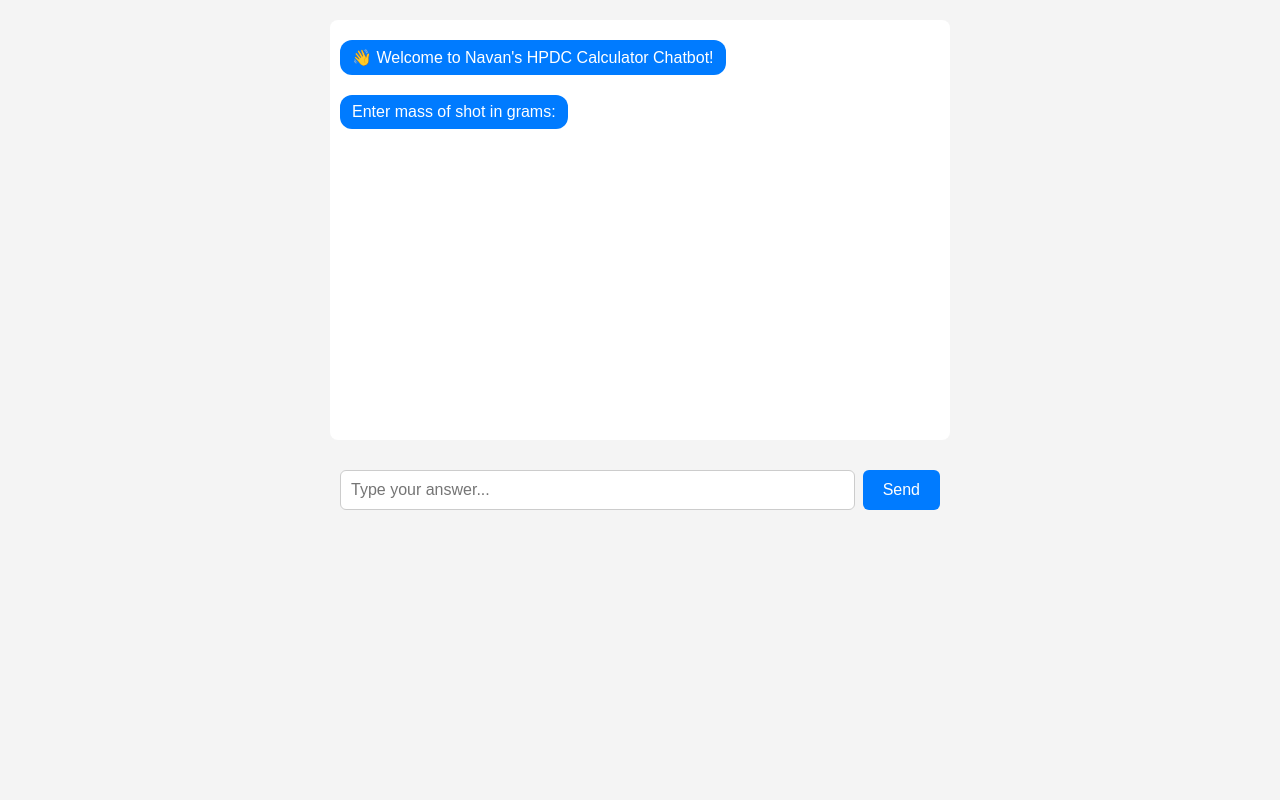
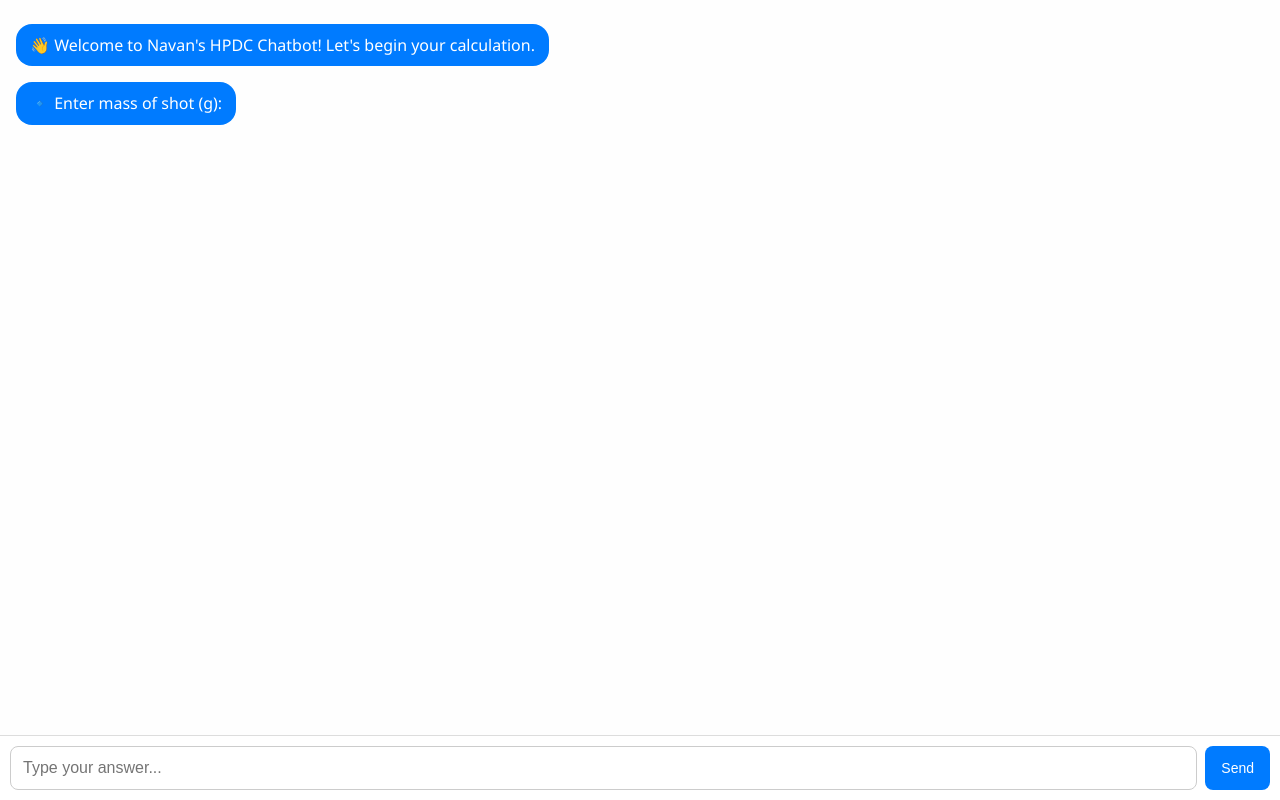
Before and after one commit to navankrish/hpdc, a plain HTML site: page index.html in a window 1280 px wide. Drawn offline with nearby package versions, Linux system fonts and the light colour scheme.

Commit message:
Update index.html
Adoptable to screensize

```diff
--- a/index.html
+++ b/index.html
@@ -2,18 +2,99 @@
 <html lang="en">
 <head>
   <meta charset="UTF-8" />
+  <meta name="viewport" content="width=device-width, initial-scale=1.0"/>
   <title>Navan's HPDC Calculator</title>
   <script src="https://cdnjs.cloudflare.com/ajax/libs/jspdf/2.5.1/jspdf.umd.min.js"></script>
   <style>
-    body { font-family: Arial, sans-serif; background: #f4f4f4; margin: 0; }
-    #chat { max-width: 600px; margin: 20px auto; background: white; padding: 10px; border-radius: 8px; height: 400px; overflow-y: auto; }
-    .message { margin: 10px 0; clear: both; }
-    .bot { color: white; background: #007bff; padding: 8px 12px; border-radius: 12px; display: inline-block; max-width: 80%; }
-    .user { color: #333; background: #ddd; padding: 8px 12px; border-radius: 12px; display: inline-block; max-width: 80%; float: right; }
-    #input-area { max-width: 600px; margin: 0 auto; display: flex; padding: 10px; }
-    #userInput { flex-grow: 1; padding: 10px; font-size: 16px; border-radius: 6px; border: 1px solid #ccc; }
-    #sendBtn, #downloadBtn { padding: 10px 20px; font-size: 16px; margin-left: 8px; cursor: pointer; border-radius: 6px; border: none; background: #007bff; color: white; }
-    #downloadBtn { display: none; }
+    body {
+      margin: 0;
+      font-family: 'Segoe UI', sans-serif;
+      background: #e9f0f5;
+      display: flex;
+      flex-direction: column;
+      height: 100vh;
+    }
+
+    #chat {
+      flex: 1;
+      overflow-y: auto;
+      padding: 16px;
+      background: #fefefe;
+      display: flex;
+      flex-direction: column;
+    }
+
+    .message {
+      margin: 8px 0;
+      max-width: 80%;
+      padding: 10px 14px;
+      border-radius: 16px;
+      line-height: 1.4;
+      animation: fadeIn 0.3s ease-in-out;
+    }
+
+    .bot {
+      background: #007bff;
+      color: white;
+      align-self: flex-start;
+    }
+
+    .user {
+      background: #f0f0f0;
+      color: #333;
+      align-self: flex-end;
+    }
+
+    @keyframes fadeIn {
+      from { opacity: 0; transform: translateY(10px); }
+      to { opacity: 1; transform: translateY(0); }
+    }
+
+    #input-area {
+      display: flex;
+      padding: 10px;
+      background: white;
+      border-top: 1px solid #ddd;
+    }
+
+    #userInput {
+      flex: 1;
+      padding: 12px;
+      font-size: 16px;
+      border: 1px solid #ccc;
+      border-radius: 8px;
+      outline: none;
+    }
+
+    button {
+      margin-left: 8px;
+      padding: 12px 16px;
+      font-size: 14px;
+      background-color: #007bff;
+      color: white;
+      border: none;
+      border-radius: 8px;
+      cursor: pointer;
+    }
+
+    button:hover {
+      background-color: #0056b3;
+    }
+
+    #downloadBtn {
+      display: none;
+    }
+
+    @media screen and (max-width: 600px) {
+      #userInput {
+        font-size: 14px;
+      }
+
+      button {
+        font-size: 12px;
+        padding: 10px 12px;
+      }
+    }
   </style>
 </head>
 <body>
@@ -37,27 +118,26 @@
   let resultText = '';
 
   const steps = [
-    { id: 'massShot', question: "Enter mass of shot in grams:" },
-    { id: 'origin', question: "Enter origin length in mm:" },
-    { id: 'castingWeight', question: "Enter casting weight in grams:" },
-    { id: 'overflowWeight', question: "Enter overflow weight in grams:" },
-    { id: 'plungerDia', question: "Enter plunger diameter in mm:" },
-    { id: 'biscuitThickness', question: "Enter biscuit thickness in cm:" },
-    { id: 'shotWeight', question: "Enter shot weight in grams:" },
-    { id: 'gateLength', question: "Enter gate length in mm:" },
-    { id: 'gateWidth', question: "Enter gate width in mm:" },
-    { id: 'fastShotSpeed', question: "Enter fast shot speed in m/s:" },
-    { id: 'injectionPressure', question: "Enter injection pressure in kg/cm²:" },
-    { id: 'pistonDia', question: "Enter piston diameter in cm:" },
-    { id: 'tpaPartArea', question: "Enter part area in cm²:" },
-    { id: 'tpaOverflowArea', question: "Enter overflow area in cm²:" },
-    { id: 'tpaRunnerArea', question: "Enter runner area in cm²:" },
+    { id: 'massShot', question: "🔹 Enter mass of shot (g):" },
+    { id: 'origin', question: "🔹 Enter origin length (mm):" },
+    { id: 'castingWeight', question: "🔹 Enter casting weight (g):" },
+    { id: 'overflowWeight', question: "🔹 Enter overflow weight (g):" },
+    { id: 'plungerDia', question: "🔹 Enter plunger diameter (mm):" },
+    { id: 'biscuitThickness', question: "🔹 Enter biscuit thickness (cm):" },
+    { id: 'shotWeight', question: "🔹 Enter shot weight (g):" },
+    { id: 'gateLength', question: "🔹 Enter gate length (mm):" },
+    { id: 'gateWidth', question: "🔹 Enter gate width (mm):" },
+    { id: 'fastShotSpeed', question: "🔹 Enter fast shot speed (m/s):" },
+    { id: 'injectionPressure', question: "🔹 Enter injection pressure (kg/cm²):" },
+    { id: 'pistonDia', question: "🔹 Enter piston diameter (cm):" },
+    { id: 'tpaPartArea', question: "🔹 Enter part area (cm²):" },
+    { id: 'tpaOverflowArea', question: "🔹 Enter overflow area (cm²):" },
+    { id: 'tpaRunnerArea', question: "🔹 Enter runner area (cm²):" },
   ];
 
   function addMessage(sender, text) {
     const div = document.createElement('div');
-    div.classList.add('message');
-    div.classList.add(sender === 'bot' ? 'bot' : 'user');
+    div.classList.add('message', sender);
     div.innerText = text;
     chat.appendChild(div);
     chat.scrollTop = chat.scrollHeight;
@@ -92,7 +172,7 @@
     const originCm = data.origin / 10;
     const volumeAheadGate = (data.castingWeight + data.overflowWeight) / 2.67;
     const plungerRadiusCm = (data.plungerDia / 10) / 2;
-    const plungerArea = Math.PI * plungerRadiusCm * plungerRadiusCm;
+    const plungerArea = Math.PI * plungerRadiusCm ** 2;
 
     data.shotVolume = (data.massShot / 2.67).toFixed(3);
     const L1 = volumeAheadGate / plungerArea;
@@ -100,9 +180,9 @@
     data.fillRatio = ((data.shotWeight) / (plungerArea * originCm * 2.67) * 100).toFixed(2);
     data.gateArea = ((data.gateLength / 10) * (data.gateWidth / 10)).toFixed(3);
     data.gateVelocity = ((plungerArea * data.fastShotSpeed) / data.gateArea).toFixed(3);
-    const pistonArea = (Math.PI * data.pistonDia * data.pistonDia) / 4;
+    const pistonArea = (Math.PI * data.pistonDia ** 2) / 4;
     data.castingPressure = (data.injectionPressure * (pistonArea / plungerArea)).toFixed(3);
-    const fastShotSpeedCm = data.fastShotSpeed * 100; // Convert m/s to cm/s
+    const fastShotSpeedCm = data.fastShotSpeed * 100; // m/s to cm/s
     data.fillTime = (volumeAheadGate / (plungerArea * fastShotSpeedCm)).toFixed(3);
     data.totalProjectedArea = (data.tpaPartArea + data.tpaOverflowArea + data.tpaRunnerArea).toFixed(3);
     data.clampingForce = (data.totalProjectedArea * data.castingPressure).toFixed(3);
@@ -111,17 +191,17 @@
     resultText = `
 Navan's HPDC Calculations
 
-Shot Volume: ${data.shotVolume} cm³
-First Stroke Length: ${data.firstStrokeLength} cm
-Fill Ratio: ${data.fillRatio}%
-Gate Area: ${data.gateArea} cm²
-Gate Velocity: ${data.gateVelocity} cm/s
-Casting Pressure: ${data.castingPressure} kg/cm²
-Fill Time: ${data.fillTime} s
-Total Projected Area: ${data.totalProjectedArea} cm²
-Clamping Force Required: ${data.clampingForce} kg
-Machine Tonnage Required: ${data.machineTonnage} kg
-    `.trim();
+🔹 Shot Volume: ${data.shotVolume} cm³
+🔹 First Stroke Length: ${data.firstStrokeLength} cm
+🔹 Fill Ratio: ${data.fillRatio}%
+🔹 Gate Area: ${data.gateArea} cm²
+🔹 Gate Velocity: ${data.gateVelocity} cm/s
+🔹 Casting Pressure: ${data.castingPressure} kg/cm²
+🔹 Fill Time: ${data.fillTime} s
+🔹 Total Projected Area: ${data.totalProjectedArea} cm²
+🔹 Clamping Force: ${data.clampingForce} kg
+🔹 Machine Tonnage: ${data.machineTonnage} kg
+`.trim();
 
     addMessage('bot', resultText.replace(/\n/g, '\n\n'));
     downloadBtn.style.display = 'inline-block';
@@ -138,7 +218,8 @@ Machine Tonnage Required: ${data.machineTonnage} kg
     doc.save("Navans_HPDC_Calculations.pdf");
   }
 
-  addMessage('bot', "👋 Welcome to Navan's HPDC Calculator Chatbot!");
+  // Initialize
+  addMessage('bot', "👋 Welcome to Navan's HPDC Chatbot! Let's begin your calculation.");
   botAsk();
 
   sendBtn.onclick = userRespond;
```
